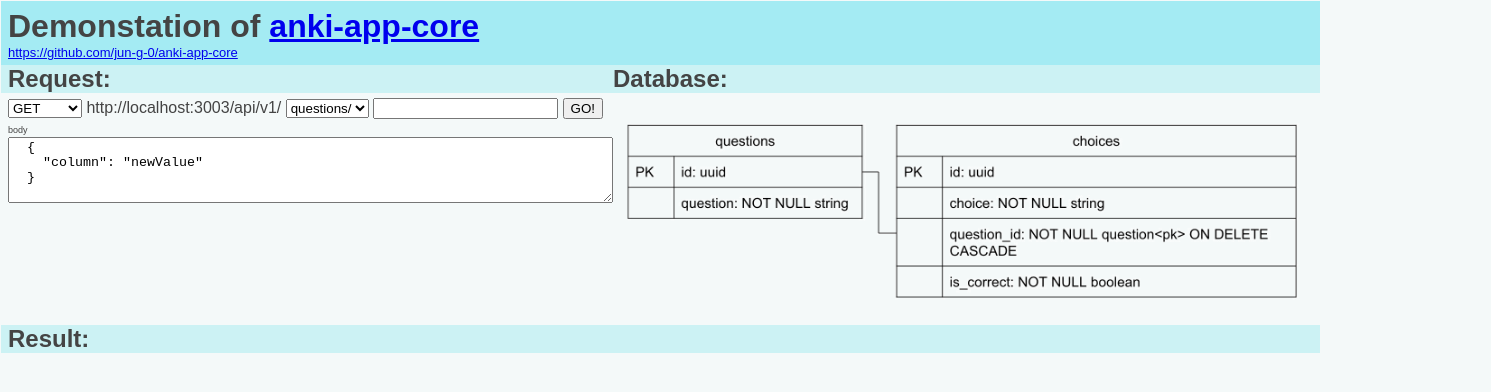
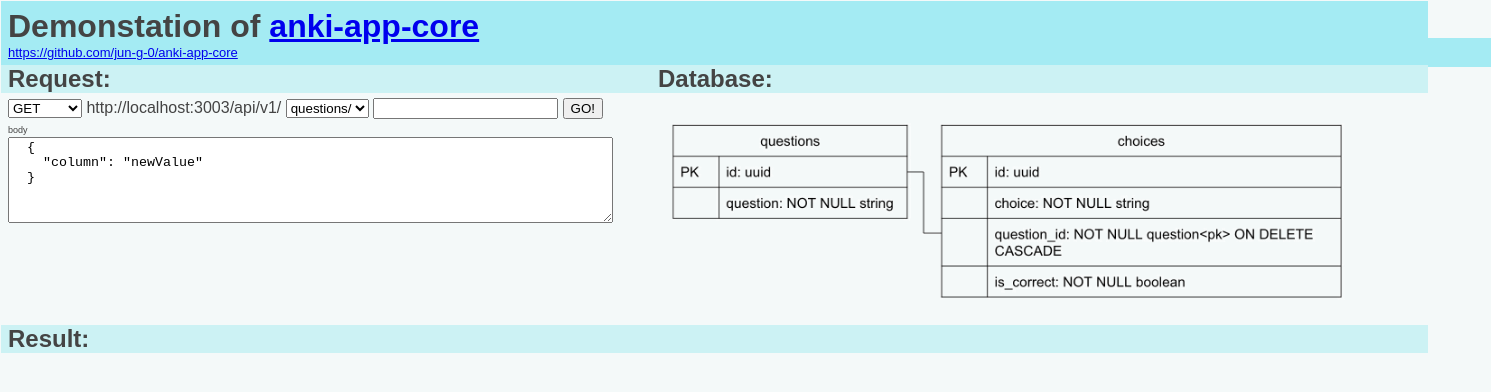
Before and after one commit to jun-g-0/anki-app-core, a website: page public/index.html in a window 1280 px wide. Shown: the whole page, 1491 px wide, since content can reach past the window. Drawn offline with Linux system fonts and the light colour scheme.

Commit message:
feat: add gp

```diff
--- a/knexfile.js
+++ b/knexfile.js
@@ -1,4 +1,7 @@
 // Update with your config settings.
+if (!require.cache['dotenv']) {
+  require('dotenv').config();
+}
 
 module.exports = {
   development: {
--- a/public/style.css
+++ b/public/style.css
@@ -1,6 +1,6 @@
 textarea {
   width: 599px;
-  height: 60px;
+  height: 80px;
 }
 
 #url {
@@ -18,7 +18,8 @@
   grid-template:
     'header header'
     'api    pic   '
-    'result result';
+    'result result'
+    / 650px 700px;
   background-color: #f4f9f9;
   font-family: sans-serif;
 }
@@ -26,14 +27,14 @@
 h1 {
   grid-area: header;
   background-color: #a4ebf3;
-  margin: -7px -7px -7px -7px;
+  margin: -7px -70px -7px -7px;
   padding: 7px;
 }
 
 h1 p {
   grid-area: header;
   background-color: #a4ebf3;
-  margin: -7px -7px -7px -7px;
+  margin: -7px -70px -7px -7px;
   padding: 7px;
 }
 
@@ -46,7 +47,7 @@
 }
 header {
   background-color: #ccf2f4;
-  margin: -15px -7px;
+  margin: -15px -70px -15px -7px;
   padding: 0px 7px;
 }
 
```
